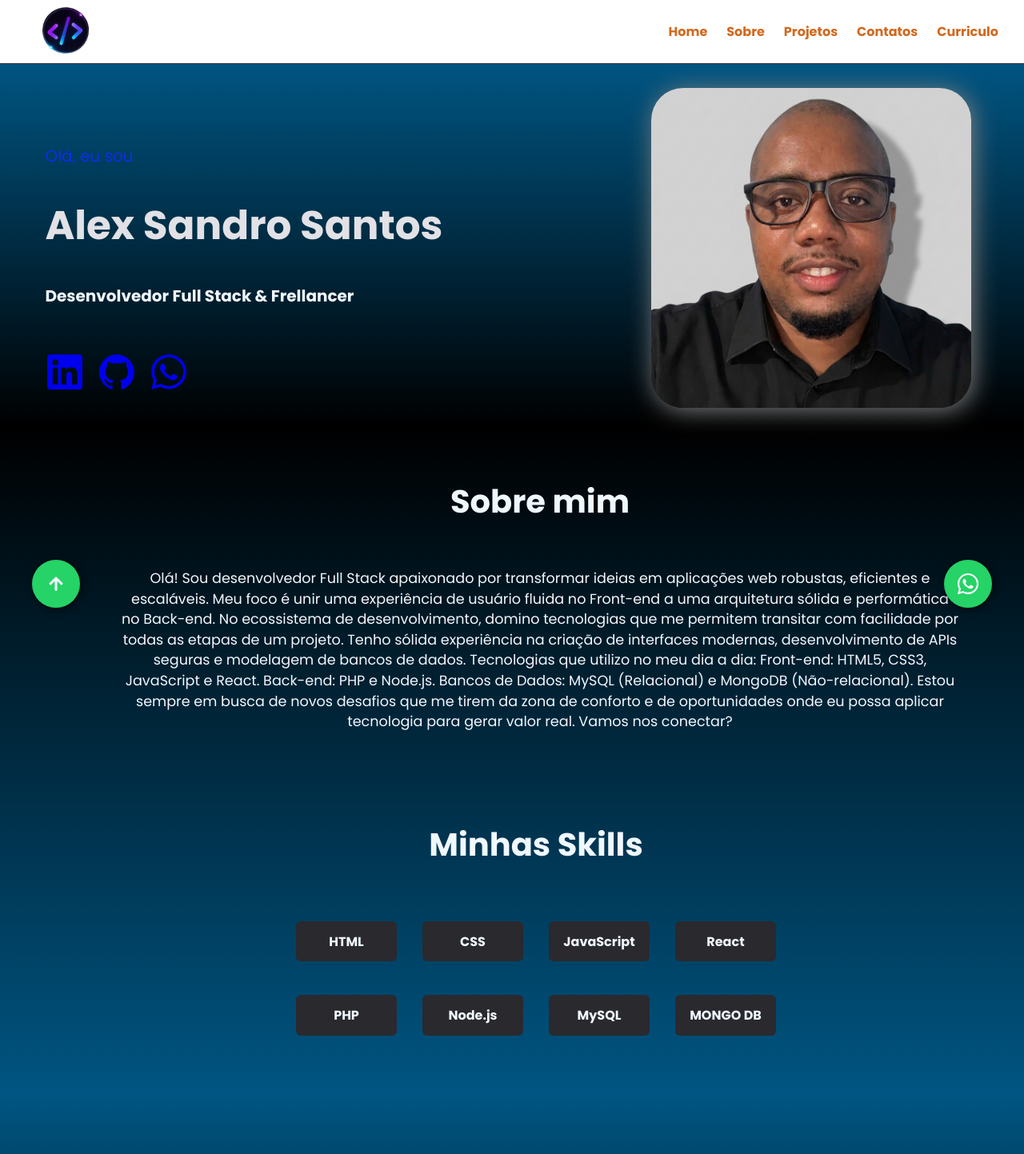
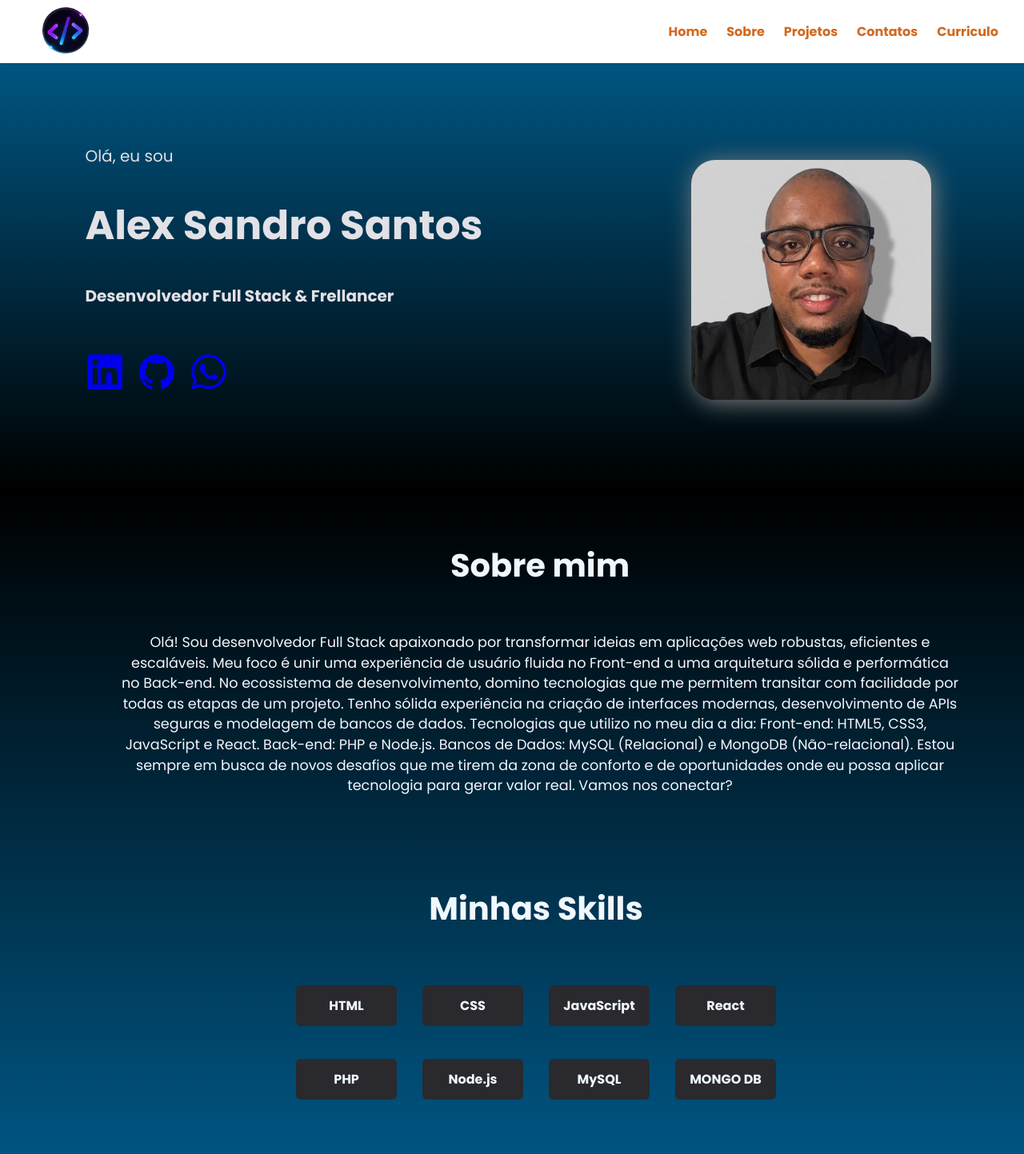
Before and after one commit to Alexsandro-tj/meuPortifolioDevReact, a React (Vite) app: page / in a window 1280 px wide. Shown: the top 1443 px of the page at 80% size. Built offline with nearby package versions, Linux system fonts and the light colour scheme.

Commit message:
atualizando animacao do botao de scroll up e mais logica

```diff
--- a/package.json
+++ b/package.json
@@ -10,6 +10,7 @@
     "preview": "vite preview"
   },
   "dependencies": {
+    "aos": "^2.3.4",
     "react": "^19.2.6",
     "react-dom": "^19.2.6"
   },
--- a/src/App.css
+++ /dev/null
@@ -1,9 +0,0 @@
-body{
-    background-color: black;
-    font-family: "Poppins", sans-serif;
-  width: 100%;
-  height: 100%;
-  font-style: normal;
-box-sizing: border-box;
-
-}
--- a/src/App.jsx
+++ b/src/App.jsx
@@ -1,14 +1,42 @@
-import { useState } from 'react';
+
 import Header from './components/Header';
 import Hero from './components/Hero';
-import './App.css'
+import styles from './App.module.css'
 import SobreMim from './components/SobreMim';
 import Projetos from './components/Projetos';
 import Contatos from './components/Contatos';
 import Footer from './components/Footer';
+import { FaArrowUp } from "react-icons/fa";
+import { useEffect, useState } from 'react';
+import AOS from 'aos';
+import 'aos/dist/aos.css';
 
 function App() {
+  const [showButton, setShowButton] = useState(false)
 
+  useEffect(() => {
+    AOS.init({
+      duration: 1000,
+      once: true
+    })
+    const handleScroll = () => {
+      if (window.scrollY > 300) {
+        setShowButton(true);
+      } else {
+        setShowButton(false);
+      }
+    };
+    window.addEventListener("scroll", handleScroll);
+
+    return () => {
+      window.removeEventListener("scroll", handleScroll);
+    }
+
+  }, [])
+
+  const scroolToTop = () => {
+    window.scrollTo({ top: 0, behavior: "smooth" })
+  }
 
   return (
     <>
@@ -18,6 +46,15 @@ function App() {
       <Projetos />
       <Contatos />
       <Footer />
+
+      {showButton &&(
+        <button className={styles.arrow} onClick={scroolToTop}>
+          <FaArrowUp />
+        </button>
+
+
+      )}
+
     </>
   )
 }
--- /dev/null
+++ b/src/App.module.css
@@ -0,0 +1,57 @@
+body {
+  background-color: black;
+  font-family: "Poppins", sans-serif;
+  width: 100%;
+  height: 100%;
+  font-style: normal;
+  box-sizing: border-box;
+
+}
+
+
+.arrow {
+  position: fixed;
+  left: 40px;
+  background-color: #25d366;
+  color: aliceblue;
+  width: 60px;
+  height: 60px;
+  bottom: 40px;
+  border-radius: 50%;
+  display: flex;
+  align-items: center;
+  justify-content: center;
+  font-size: 20px;
+  box-shadow: 2px 2px 10px rgba(0, 0, 0, 0.6);
+  /* Sombra para dar destaque */
+  z-index: 1000;
+  /* Garante que o botão fique na frente de outros elementos */
+  text-decoration: none;
+}
+/*
+.botaoflutuante {
+  position: fixed;
+  width: 60px;
+  height: 60px;
+  bottom: 40px;
+  right: 40px;
+  background-color: #25d366;
+  color: white;
+  border-radius: 50px;
+  text-align: center;
+  font-size: 30px;
+  box-shadow: 2px 2px 10px rgba(0, 0, 0, 0.6);
+  z-index: 1000;
+  text-decoration: none;
+  display: flex;
+  justify-content: center;
+  align-items: center;
+  transition: all 0.3s ease;
+  transition-duration: 2s;
+} */
+
+/*
+.botaoflutuante:hover {
+  background-color: #128c7e;
+  transform: scale(1.1);
+} */
--- a/src/components/Contatos/Contatos.module.css
+++ b/src/components/Contatos/Contatos.module.css
@@ -76,30 +76,3 @@ textarea:hover{
 form textarea {
     height: 200px;
 }
-
-.botaoflutuante {
-  position: fixed;
-  width: 60px;
-  height: 60px;
-  bottom: 40px; /* Distância do fundo da tela */
-  right: 40px;  /* Distância da lateral direita */
-  background-color: #25d366; /* Ex: Cor do WhatsApp */
-  color: white;
-  border-radius: 50px; /* Deixa o botão redondo */
-  text-align: center;
-  font-size: 30px;
-  box-shadow: 2px 2px 10px rgba(0, 0, 0, 0.6); /* Sombra para dar destaque */
-  z-index: 1000; /* Garante que o botão fique na frente de outros elementos */
-  text-decoration: none;
-  display: flex;
-  justify-content: center;
-  align-items: center;
-  transition: all 0.3s ease; /* Animação suave ao passar o mouse */
-  transition-duration: 2s;
-}
-
-/* Efeito ao passar o mouse */
-.botaoflutuante:hover {
-  background-color: #128c7e;
-  transform: scale(1.1); /* Aumenta levemente o botão */
-}
--- a/src/components/Contatos/index.jsx
+++ b/src/components/Contatos/index.jsx
@@ -1,12 +1,12 @@
 import styles from '../Contatos/Contatos.module.css';
-import { FaWhatsapp } from "react-icons/fa";
+
 
 
 
 export default function Contatos() {
     let enderecoPagina = "http://localhost:5173/";
     return (
-        <section id='contatos' className={styles.Container}>
+        <section id='contatos' className={styles.Container} data-aos="fade-right">
             <div className={styles.content}>
                 <h2>
                     Vamos Conversar?
@@ -14,9 +14,7 @@ export default function Contatos() {
                 <p>
                     Entre em contato para projetos, parcerias e trabalhos.
                 </p>
-                <a href="https://wa.me/5551991019959" target="_blank" rel="noopener noreferrer " className={styles.botaoflutuante}>
-                    <FaWhatsapp />
-                </a>
+
 
                 {/* Fomrulário */}
                 <form action="https://formsubmit.co/alexsandrotj94@gmail.com" method="POST">
--- a/src/components/Footer/Footer.module.css
+++ b/src/components/Footer/Footer.module.css
@@ -6,23 +6,3 @@
     margin: 50px 0 10px 0;
     font-size: 1.1rem;
 }
-
-.arrow {
-    position: fixed;
-    left: 40px;
-    background-color: #25d366;
-    color: aliceblue;
-    width: 60px;
-    height: 60px;
-    bottom: 40px;
-    border-radius: 50%;
-    display: flex;
-    align-items: center;
-    justify-content: center;
-    font-size: 20px;
-    box-shadow: 2px 2px 10px rgba(0, 0, 0, 0.6);
-    /* Sombra para dar destaque */
-    z-index: 1000;
-    /* Garante que o botão fique na frente de outros elementos */
-    text-decoration: none;
-}
--- a/src/components/Footer/index.jsx
+++ b/src/components/Footer/index.jsx
@@ -1,5 +1,5 @@
 import styles from '../Footer/Footer.module.css';
-import { FaArrowUp } from "react-icons/fa";
+
 
 export default function Footer() {
 
@@ -9,9 +9,7 @@ export default function Footer() {
             <p>
                 © 2026 Alex Sandro Santos  - Todos os Direitos Reservados
             </p>
-            <a href="#home" className={styles.arrow}>
-                <FaArrowUp />
-            </a>
+
 
 
         </footer>
--- a/src/components/Hero/Hero.module.css
+++ b/src/components/Hero/Hero.module.css
@@ -30,12 +30,12 @@
 }
 
 .fotoperfil {
-    width: 400px;
-    height: 400px;
+    width: 300px;
+    height: 300px;
     transition: transform 0.8s ease-in-out;
 
     border-radius: 10%;
-    margin: 10px;
+    margin: 100px 10px;
     object-fit: cover;
     box-shadow: 3px 3px 30px gray;
 
@@ -59,16 +59,15 @@
     flex-direction: column;
     gap: 35px;
     margin-top: 70px;
-
+color: #e1e1e6;
     & span {
         font-weight: normal;
         font-size: 20px;
         margin-top: 10px;
-        color: #112BED;
     }
 
     & h1 {
-        color: #e1e1e6;
+
         font-size: 50px;
     }
 
--- a/src/components/Hero/index.jsx
+++ b/src/components/Hero/index.jsx
@@ -37,8 +37,8 @@ export default function Hero() {
                     </div>
 
 
-                    <div>
-                        <img src={FotoPerfil} alt="minha foto de perfil" className={styles.fotoperfil} />
+                    <div data-aos="flip-down">
+                        <img src={FotoPerfil} alt="minha foto de perfil" className={styles.fotoperfil}  />
                     </div>
                 </div>
 
--- a/src/components/Projetos/index.jsx
+++ b/src/components/Projetos/index.jsx
@@ -7,7 +7,7 @@ export default function Projetos() {
             <h2>
                 Projetos
             </h2>
-            <div className={styles.content}>
+            <div className={styles.content} data-aos="fade-right">
                 <p>EM BREVE</p>
                 <span>
                     Novos projetos estão sendo desenvolvidos...
--- a/src/components/SobreMim/index.jsx
+++ b/src/components/SobreMim/index.jsx
@@ -32,15 +32,15 @@ export default function SobreMim() {
                 {/*Lado direito*/}
                 <div className={styles.skills}>
                     <h2>Minhas Skills</h2>
-                    <div className={styles.skillsGrid}>
-                        <div className={styles.skillsCard}>HTML</div>
-                        <div className={styles.skillsCard}>CSS</div>
-                        <div className={styles.skillsCard}>JavaScript</div>
-                        <div className={styles.skillsCard}>React</div>
-                        <div className={styles.skillsCard}>PHP</div>
-                        <div className={styles.skillsCard}>Node.js</div>
-                        <div className={styles.skillsCard}>MySQL</div>
-                        <div className={styles.skillsCard}>MONGO DB</div>
+                    <div className={styles.skillsGrid} data-aos="fade-left">
+                        <div data-aos="flip-up" className={styles.skillsCard}>HTML</div>
+                        <div data-aos="flip-up" className={styles.skillsCard}>CSS</div>
+                        <div data-aos="flip-up" className={styles.skillsCard}>JavaScript</div>
+                        <div data-aos="flip-up" className={styles.skillsCard}>React</div>
+                        <div data-aos="flip-up" className={styles.skillsCard}>PHP</div>
+                        <div data-aos="flip-up" className={styles.skillsCard}>Node.js</div>
+                        <div data-aos="flip-up" className={styles.skillsCard}>MySQL</div>
+                        <div data-aos="flip-up" className={styles.skillsCard}>MONGO DB</div>
                     </div>
 
 
```
Also changed, not shown: 1 other file (tests, documents, lock files or other folders).
